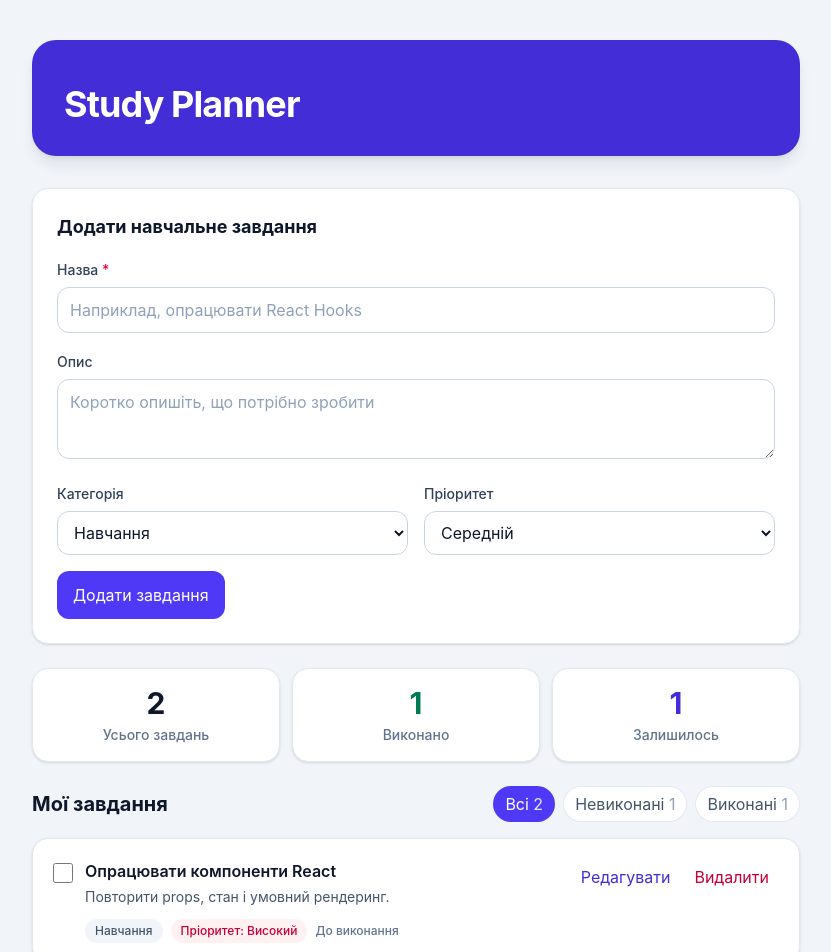
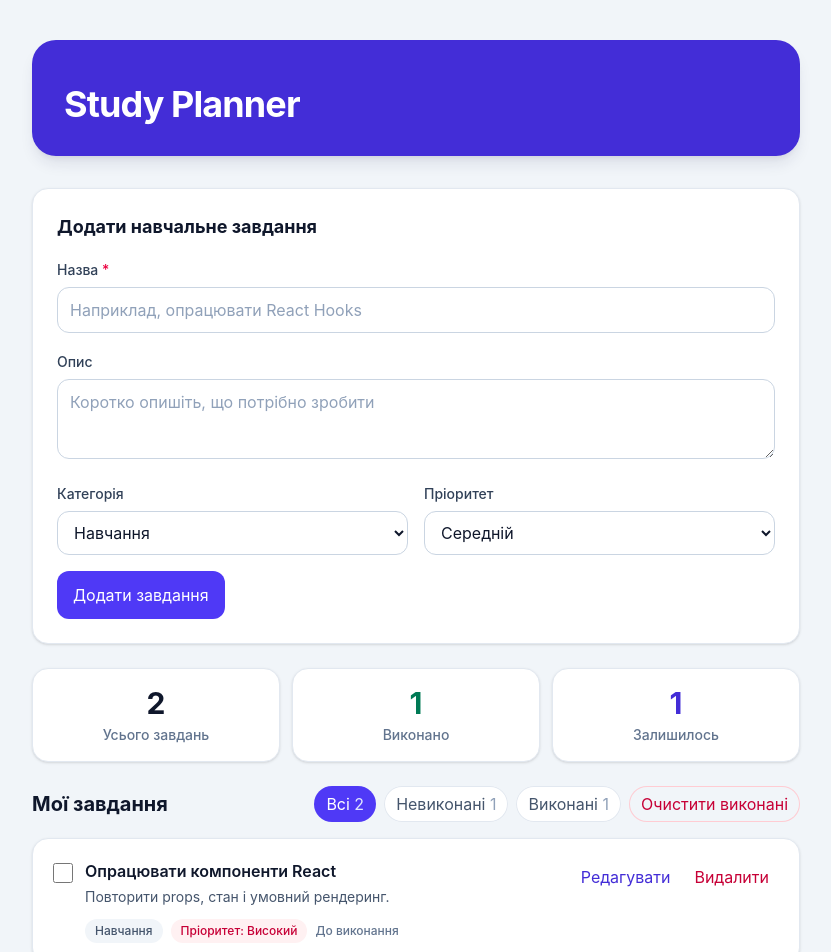
Before and after one commit to Harlamis/client-websystems-react-proj, a React (Vite) app: page / in a window 1280 px wide. Shown: the top 952 px of the page, without its empty margins (224-1055 px from the left). Built offline with nearby package versions, Linux system fonts and the light colour scheme.

Commit message:
feat: refactor App and TaskFilters components to streamline task management and context usage

```diff
--- a/src/App.tsx
+++ b/src/App.tsx
@@ -43,7 +43,7 @@ function App() {
       <div className="mx-auto max-w-3xl">
         <Header />
         <div className="mt-8 space-y-6">
-          <TaskForm onAddTask={addTask} />
+          <TaskForm />
           <TaskStats
             total={tasks.length}
             completed={completedCount}
@@ -52,18 +52,9 @@ function App() {
           <section aria-label="Навчальні завдання">
             <div className="mb-4 flex flex-wrap items-center justify-between gap-3">
               <h2 className="text-xl font-bold text-slate-900">Мої завдання</h2>
-              <TaskFilters
-                activeFilter={filter}
-                onFilterChange={setFilter}
-                tasks={tasks}
-              />
+              <TaskFilters />
             </div>
-            <TaskList
-              tasks={visibleTasks}
-              totalTaskCount={tasks.length}
-              onToggleTask={toggleTask}
-              onDeleteTask={deleteTask}
-            />
+            <TaskList />
           </section>
         </div>
       </div>
--- a/src/components/TaskFilters.tsx
+++ b/src/components/TaskFilters.tsx
@@ -1,10 +1,5 @@
-import type { ITask, TaskFilter } from "../types/ITask";
-
-interface ITaskFiltersProps {
-  activeFilter: TaskFilter;
-  onFilterChange(filter: TaskFilter): void;
-  tasks: ITask[];
-}
+import { useTaskContext } from "../hooks/useTaskContext";
+import type { TaskFilter } from "../types/ITask";
 
 const filters: { value: TaskFilter; label: string }[] = [
   { value: "all", label: "Всі" },
@@ -12,16 +7,17 @@ const filters: { value: TaskFilter; label: string }[] = [
   { value: "completed", label: "Виконані" },
 ];
 
-export const TaskFilters = ({
-  activeFilter,
-  onFilterChange,
-  tasks,
-}: ITaskFiltersProps) => {
+export const TaskFilters = () => {
+  const { currentFilter, setCurrentFilter, requestClearCompleted, tasks } =
+    useTaskContext();
   const counts: Record<TaskFilter, number> = {
     all: tasks.length,
     completed: tasks.filter((task) => task.completed).length,
     active: tasks.filter((task) => !task.completed).length,
   };
+  const completedTaskCount = tasks.filter(
+    (task) => task.completed && !task.isPendingDelete,
+  ).length;
 
   return (
     <div
@@ -31,22 +27,35 @@ export const TaskFilters = ({
     >
       {filters.map(({ value, label }) => (
         <button
-          aria-pressed={activeFilter === value}
+          aria-pressed={currentFilter === value}
           className={`rounded-full px-3 py-1.5 text-sm font-medium transition focus-visible:outline-2 focus-visible:outline-offset-2 focus-visible:outline-indigo-600 ${
-            activeFilter === value
+            currentFilter === value
               ? "bg-indigo-600 text-white"
-              : "bg-white text-slate-600 ring-1 ring-inset ring-slate-200 hover:bg-slate-50"
+              : "bg-white text-slate-600 ring-1 ring-slate-200 ring-inset hover:bg-slate-50"
           }`}
           key={value}
-          onClick={() => onFilterChange(value)}
+          onClick={() => setCurrentFilter(value)}
           type="button"
         >
           {label}{" "}
-          <span className={activeFilter === value ? "text-indigo-100" : "text-slate-400"}>
+          <span
+            className={
+              currentFilter === value ? "text-indigo-100" : "text-slate-400"
+            }
+          >
             {counts[value]}
           </span>
         </button>
       ))}
+      {completedTaskCount > 0 && (
+        <button
+          className="rounded-full px-3 py-1.5 text-sm font-medium text-rose-700 ring-1 ring-rose-200 transition ring-inset hover:bg-rose-50 focus-visible:outline-2 focus-visible:outline-offset-2 focus-visible:outline-rose-600"
+          onClick={requestClearCompleted}
+          type="button"
+        >
+          Очистити виконані
+        </button>
+      )}
     </div>
   );
 };
```
